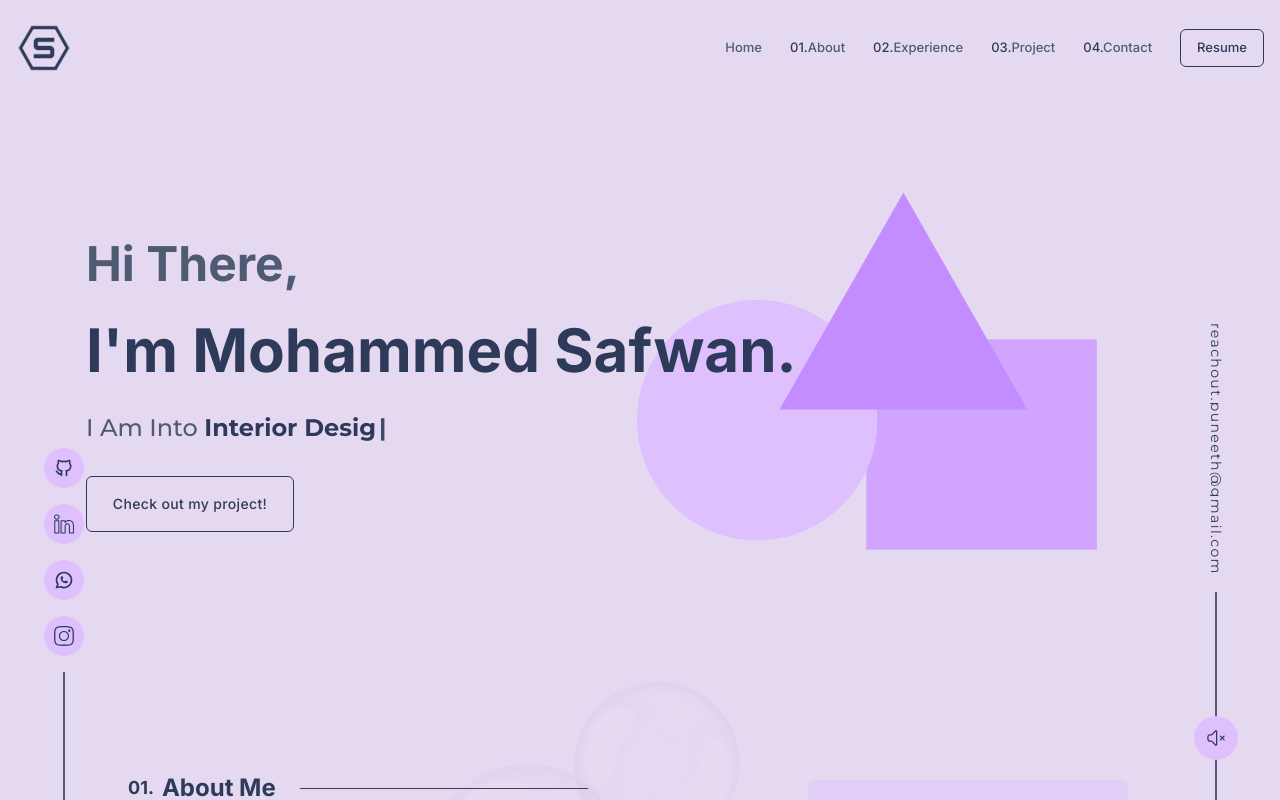
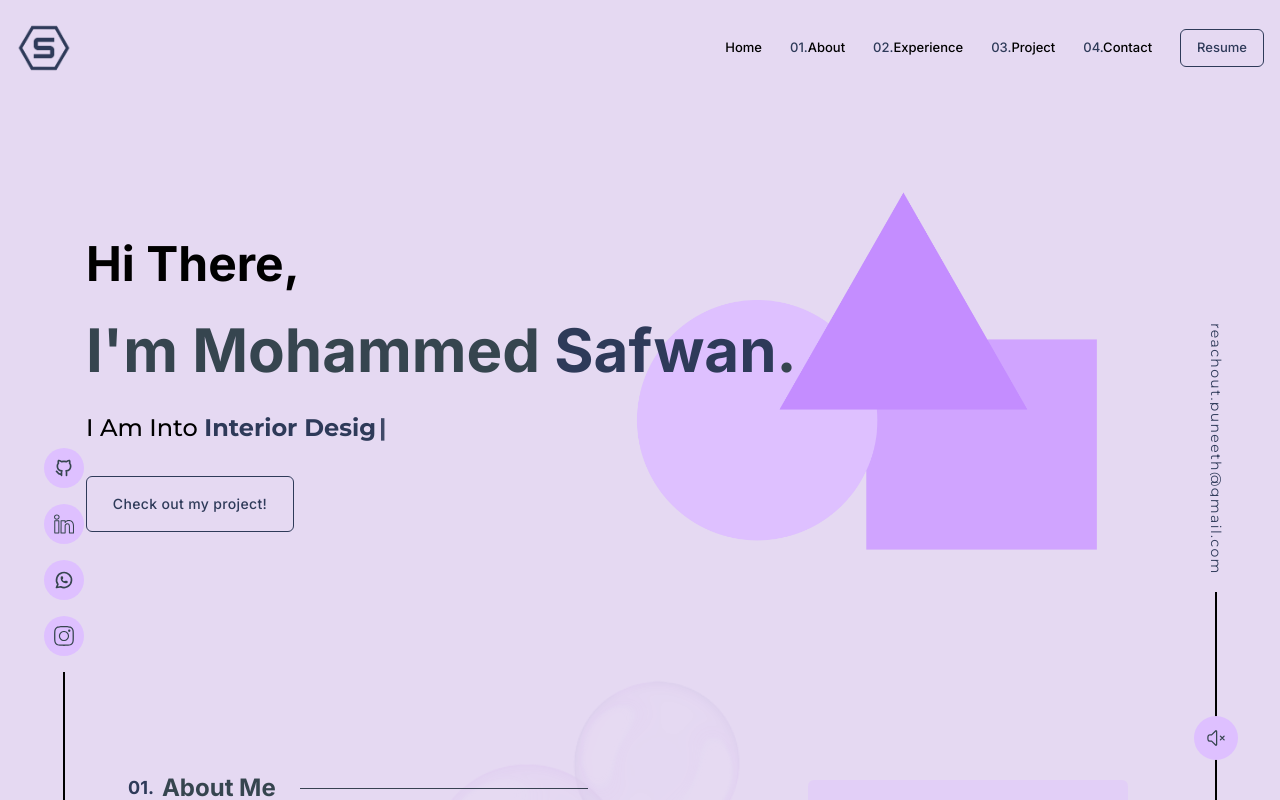
Before and after one commit to PuneethKanike/client-project, a Next.js app: page / in a window 1280 px wide. Built offline with nearby package versions, Linux system fonts and the light colour scheme.

Commit message:
change 7

```diff
--- a/tailwind.config.js
+++ b/tailwind.config.js
@@ -26,8 +26,9 @@ module.exports = {
      colors: {
   bodyColor: "#E5D9F2",   // Light background
   textGreen: "#2e3a59",   // Muted green for contrast
-  textLight: "#2e3a59",   // Darker shade for readability
-  textDark: "#4f5b73",    // Softer contrast for secondary text
+  textSuperLight: "#818ea3", // Lighter shade for readability
+  textLight: "#36454F",   // Darker shade for readability
+  textDark: "#000000",    // Softer contrast for secondary text
   hoverColor: "#dec0ff", // Light hover effect with green tone
 },
 
```
